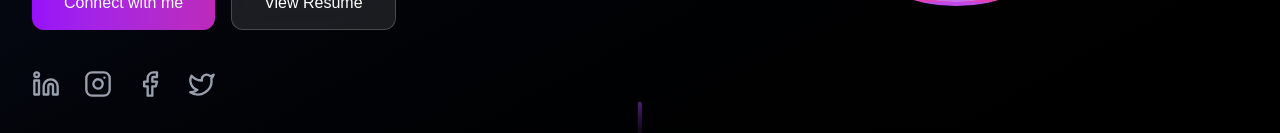
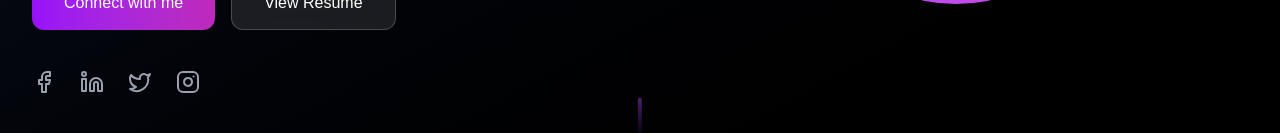
Before and after one commit to Mamun-Hossain-dev/mamun-s-personal-portfolio, a Next.js app: page / in a window 1280 px wide. Shown: the part 585-718 px from the top of the page. Built offline with nearby package versions, Linux system fonts and the light colour scheme; no server answers.

Commit message:
fixed the social links

```diff
--- a/components/Contact.js
+++ b/components/Contact.js
@@ -119,20 +119,25 @@ const ContactSection = () => {
   const socialLinks = [
     {
       icon: Facebook,
-      href: "https://www.facebook.com/profile.php?id=61575251046929",
+      href: "https://www.facebook.com/MdTanjilHossaiin/",
       label: "Facebook",
       color: "hover:text-blue-500",
     },
-    { icon: Twitter, href: "#", label: "Twitter", color: "hover:text-sky-400" },
+    {
+      icon: Twitter,
+      href: "https://x.com/mdtanjilhosain",
+      label: "Twitter",
+      color: "hover:text-sky-400",
+    },
     {
       icon: Instagram,
-      href: "https://www.instagram.com/upskilldigitalagency/?igsh=cXNrN2UyZnBkbXhp#",
+      href: "https://www.instagram.com/mdtanjilhossaiin/",
       label: "Instagram",
       color: "hover:text-pink-500",
     },
     {
       icon: Linkedin,
-      href: "https://www.linkedin.com/company/upskill-it-institute-digital-agency/posts/?feedView=all",
+      href: "https://www.linkedin.com/in/mdtanjilhossaiin/",
       label: "LinkedIn",
       color: "hover:text-blue-600",
     },
--- a/components/Footer.js
+++ b/components/Footer.js
@@ -2,31 +2,35 @@
 
 import { motion } from "framer-motion";
 import {
-  Github,
   Linkedin,
   Twitter,
   Instagram,
   Mail,
   Phone,
   MapPin,
+  Facebook,
 } from "lucide-react";
 
 const Footer = () => {
   const socialLinks = [
-    { icon: <Github size={24} />, url: "https://github.com", label: "GitHub" },
+    {
+      icon: <Facebook size={24} />,
+      url: "https://www.facebook.com/MdTanjilHossaiin/",
+      label: "Facebook",
+    },
     {
       icon: <Linkedin size={24} />,
-      url: "https://linkedin.com",
+      url: "https://www.linkedin.com/in/mdtanjilhossaiin/",
       label: "LinkedIn",
     },
     {
       icon: <Twitter size={24} />,
-      url: "https://twitter.com",
+      url: "https://x.com/mdtanjilhosain",
       label: "Twitter",
     },
     {
       icon: <Instagram size={24} />,
-      url: "https://instagram.com",
+      url: "https://www.instagram.com/mdtanjilhossaiin/",
       label: "Instagram",
     },
   ];
--- a/components/Hero.js
+++ b/components/Hero.js
@@ -84,26 +84,25 @@ const Hero = memo(() => {
   }, []);
 
   const socialLinks = [
-    { icon: <Github size={24} />, url: "https://github.com", label: "GitHub" },
+    {
+      icon: <Facebook size={24} />,
+      url: "https://www.facebook.com/MdTanjilHossaiin/",
+      label: "Facebook",
+    },
     {
       icon: <Linkedin size={24} />,
-      url: "https://linkedin.com",
+      url: "https://www.linkedin.com/in/mdtanjilhossaiin/",
       label: "LinkedIn",
     },
     {
       icon: <Twitter size={24} />,
-      url: "https://twitter.com",
+      url: "https://x.com/mdtanjilhosain",
       label: "Twitter",
     },
     {
       icon: <Instagram size={24} />,
-      url: "https://instagram.com",
+      url: "https://www.instagram.com/mdtanjilhossaiin/",
       label: "Instagram",
-    },
-    {
-      icon: <Mail size={24} />,
-      url: "mailto:alex@example.com",
-      label: "Email",
     },
   ];
 
@@ -180,28 +179,7 @@ const Hero = memo(() => {
               className="mt-10 flex justify-center lg:justify-start gap-6"
               variants={itemVariants}
             >
-              {[
-                {
-                  icon: <Linkedin size={28} />,
-                  url: "https://linkedin.com",
-                  label: "LinkedIn",
-                },
-                {
-                  icon: <Instagram size={28} />,
-                  url: "https://instagram.com",
-                  label: "Instagram",
-                },
-                {
-                  icon: <Facebook size={28} />,
-                  url: "https://facebook.com",
-                  label: "Facebook",
-                },
-                {
-                  icon: <Twitter size={28} />,
-                  url: "https://twitter.com",
-                  label: "Twitter",
-                },
-              ].map((social, idx) => (
+              {socialLinks.map((social, idx) => (
                 <motion.a
                   key={social.label}
                   href={social.url}
```
